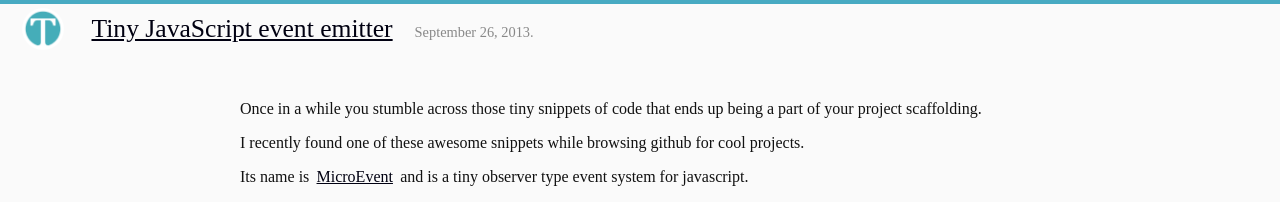
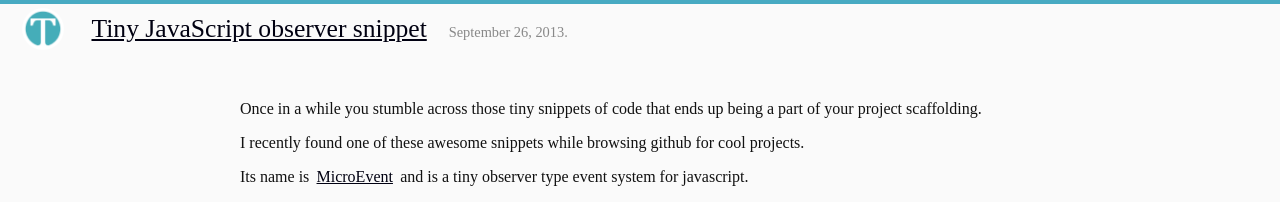
Before and after one commit to henriktudborg/henriktudborg.github.io, a Jekyll site: the page built from _posts/2013-09-26-javascript-gold.md, in a window 1280 px wide. Shown: the top 202 px of the page. Built offline with Jekyll 4.4.1, drawn with Linux system fonts in a browser that asks for light colours; some web fonts are replaced; Markdown is read by kramdown in place of the engine named in the settings.

Commit message:
changing name of article

```diff
--- a/_posts/2013-09-26-javascript-gold.md
+++ b/_posts/2013-09-26-javascript-gold.md
@@ -1,6 +1,6 @@
 ---
 layout: post
-title:  "Tiny JavaScript event emitter"
+title:  "Tiny JavaScript observer snippet"
 categories: javascript, snippet
 ---
 
```
